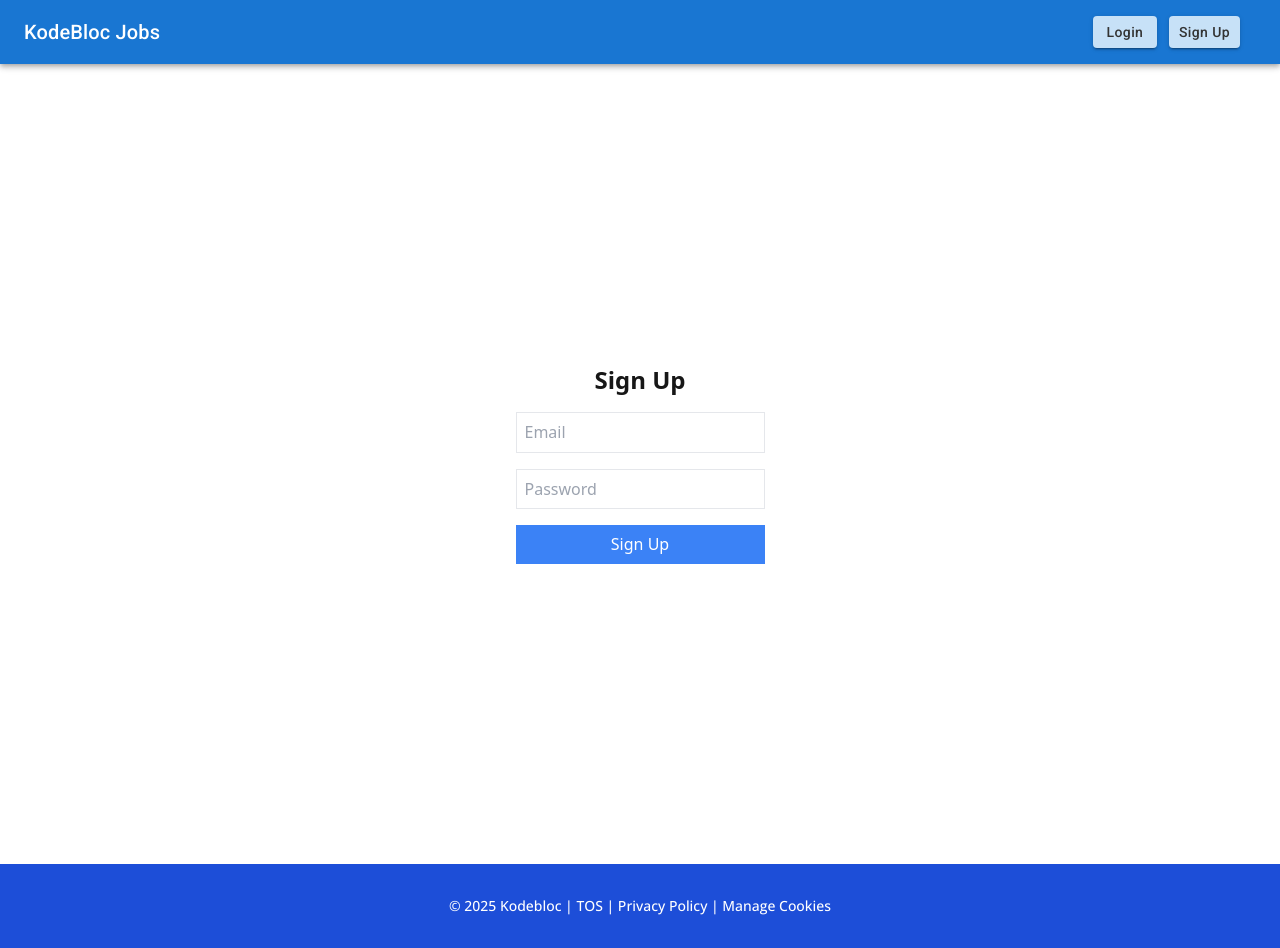
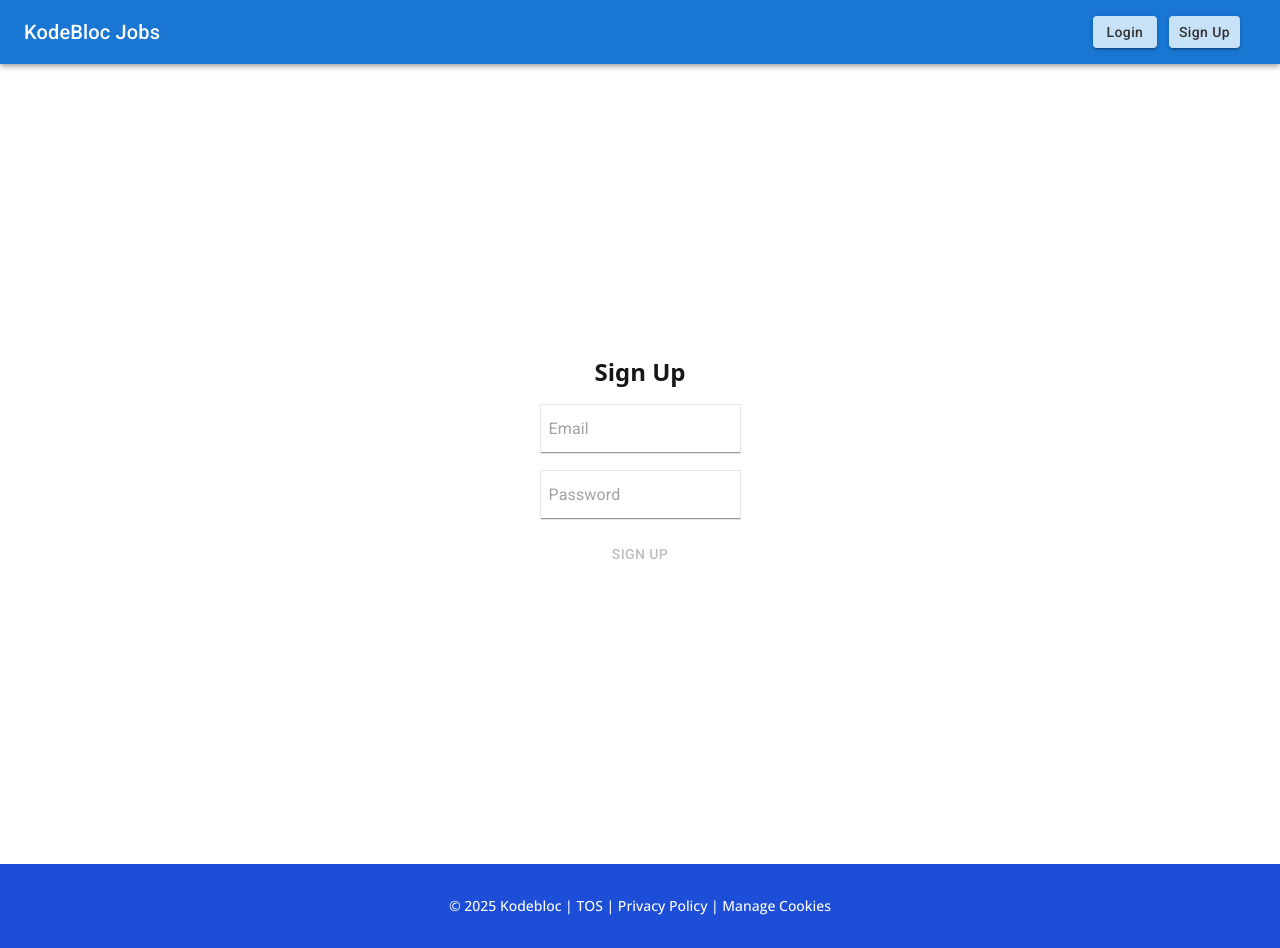
Before and after one commit to anurag-world/job-board, a Next.js app: page /signup in a window 1280 px wide. Built offline with nearby package versions, Linux system fonts and the light colour scheme; no server answers.

Commit message:
Update signup

```diff
--- a/src/app/signup/page.tsx
+++ b/src/app/signup/page.tsx
@@ -4,6 +4,7 @@ import { useRouter } from 'next/navigation';
 import { createUserWithEmailAndPassword } from 'firebase/auth';
 import { auth } from '@/lib/firebase/config';
 import { Formik, FormikHelpers } from 'formik';
+import { Button, Input } from '@mui/material';
 
 interface Values {
   email: string;
@@ -35,9 +36,7 @@ export default function SignUp() {
           password: '',
         }}
         validate={(values) => {
-          const errors = {
-            email: '',
-          };
+          const errors = {};
           if (!values.email) {
             errors.email = 'Required';
           } else if (
@@ -48,6 +47,7 @@ export default function SignUp() {
           return errors;
         }}
         onSubmit={handleSignUp}
+        enableReinitialize
       >
         {({
           values,
@@ -57,35 +57,38 @@ export default function SignUp() {
           handleBlur,
           handleSubmit,
           isSubmitting,
+          dirty,
+          isValid,
         }) => (
           <form className="flex flex-col space-y-4" onSubmit={handleSubmit}>
-            <input
+            <Input
               className="border p-2"
               type="email"
               name="email"
               placeholder="Email"
               value={values.email}
-              onChange={handleChange}
-              onBlur={handleBlur}
+              onChange={handleChange('email')}
+              onBlur={handleBlur('email')}
             />
             {errors.email && touched.email && errors.email}
-            <input
+            <Input
               className="border p-2"
               type="password"
               name="password"
               placeholder="Password"
-              onChange={handleChange}
-              onBlur={handleBlur}
+              onChange={handleChange('password')}
+              onBlur={handleBlur('password')}
               value={values.password}
             />
             {errors.password && touched.password && errors.password}
-            <button
+            <Button
               className="bg-blue-500 text-white py-2 px-4"
               type="submit"
-              disabled={isSubmitting}
+              disabled={!isValid || !dirty}
+              loading={isSubmitting}
             >
               Sign Up
-            </button>
+            </Button>
           </form>
         )}
       </Formik>
```
